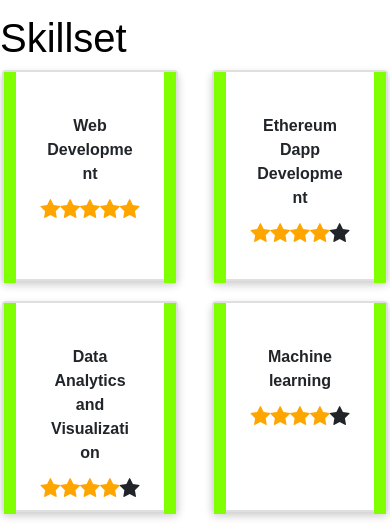
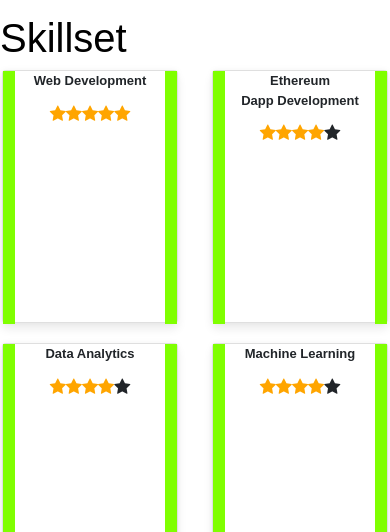
Before and after one commit to bikrantkumar/ThisIsBikrant, a React (Create React App) app: page /#/home in a window 390 px wide. Shown: the part 312-844 px from the top of the page. Built offline with nearby package versions, Linux system fonts and the light colour scheme.

Commit message:
css touches

```diff
--- a/src/App.css
+++ b/src/App.css
@@ -96,6 +96,7 @@ html,body
   display: flex;
   flex-direction: row;
   border-style: solid;
+  flex-wrap: wrap;
   border-width: 2px;
   padding: 3vh;
   border-radius: 4px;
@@ -111,15 +112,12 @@ cursor: pointer;
 box-shadow: 0 10px 20px rgba(0,0,0,.12), 0 4px 8px rgba(0,0,0,.06);
 }
 .title{
-  width: 15vw;
-  padding: 1vh;
+  text-decoration-color: royalblue;
 }
 .about{
-  width: 50vw;
-  padding: 1vh;
+  padding-bottom: 1vh;
 }
 .deployment{
-  width: 25vw;
   display: flex;
   flex-direction: column;
 }
@@ -145,7 +143,7 @@ box-shadow: 0 10px 20px rgba(0,0,0,.12), 0 4px 8px rgba(0,0,0,.06);
   flex-wrap: wrap;
 }
 .footer-2{
-  flex:2;
+  flex:3;
   align-items: center;
 }
 .footer-3{
@@ -153,7 +151,7 @@ box-shadow: 0 10px 20px rgba(0,0,0,.12), 0 4px 8px rgba(0,0,0,.06);
   flex-wrap: wrap;
   padding-top: 20px;
   justify-content: center;
-  flex:1;
+  flex:2;
   align-items: center;
 }
 
@@ -167,18 +165,29 @@ box-shadow: 0 10px 20px rgba(0,0,0,.12), 0 4px 8px rgba(0,0,0,.06);
   }
 }
 /* Style the counter cards */
+
 .card {
   display:flex;
   flex-direction: column;
   position: relative;
-  box-shadow: 0 4px 8px 0 rgba(0, 0, 0, 0.2);
-  padding: 5vh;
-  height: 25vh;
+  font-size: large;
+  height: 30vh;
   width: 45vw;
   font-weight: bolder;
   text-align: center;
   align-self: center;
+  border-radius: 4px;
+  background: #fff;
+  box-shadow: 0 6px 10px rgba(0,0,0,.08), 0 0 6px rgba(0,0,0,.05);
+  transition: .3s transform cubic-bezier(.155,1.105,.295,1.12),.3s box-shadow,.3s -webkit-transform cubic-bezier(.155,1.105,.295,1.12);
 
+cursor: pointer;
+
+}
+@media screen and (max-width: 500px) {
+  .card {
+      font-size: small;
+  }
 }
 .rating{
   display: flex;
@@ -190,6 +199,8 @@ box-shadow: 0 10px 20px rgba(0,0,0,.12), 0 4px 8px rgba(0,0,0,.06);
   border: 1px solid black;
   background-color: red;
   color: floralwhite;
+  transform: scale(1.05);
+  box-shadow: 0 10px 20px rgba(0,0,0,.12), 0 4px 8px rgba(0,0,0,.06);
 }
 ul{
   list-style: none;
@@ -197,7 +208,7 @@ ul{
 .card-2{
   position: absolute;
   left:0vw;
-  height:25vh;
+  height:30vh;
   top:0vh;
   width:3vw;
   border: black;
@@ -208,7 +219,7 @@ ul{
 .card-3{
   position: absolute;
   right:0vw;
-  height:25vh;
+  height:30vh;
   top:0vh;
   width:3vw;
   border: black;
--- a/src/componenets/footer.js
+++ b/src/componenets/footer.js
@@ -26,12 +26,12 @@ function Footer(props){
                 </address>
             </div>
             <div className="footer-3">
-                <a className="btn btn-social-icon btn-google mr-1" href="http://google.com/+"><i className="fa fa-google-plus fa-lg"></i></a>
-                <a className="btn btn-social-icon btn-facebook mr-1" href="http://www.facebook.com/profile.php?id="><i className="fa fa-facebook fa-lg"></i></a>
-                <a className="btn btn-social-icon btn-linkedin mr-1 " href="http://www.linkedin.com/in/"><i className="fa fa-linkedin fa-lg"></i></a>
-                <a className="btn btn-social-icon btn-twitter mr-1 " href="http://twitter.com/"><i className="fa fa-twitter fa-lg"></i></a>
-                <a className="btn btn-social-icon btn-google mr-1 " href="http://youtube.com/"><i className="fa fa-youtube fa-lg"></i></a>
-                <a className="btn btn-social-icon mr-1" href="mailto:"><i className="fa fa-envelope-o fa-lg"></i></a>
+                <a className="btn btn-social-icon btn-google mr-1" href="http://google.com/+"><i className="fa fa-google-plus fa-2x"></i></a>
+                <a className="btn btn-social-icon btn-facebook mr-1" href="http://www.facebook.com/profile.php?id="><i className="fa fa-facebook fa-2x"></i></a>
+                <a className="btn btn-social-icon btn-linkedin mr-1 " href="http://www.linkedin.com/in/"><i className="fa fa-linkedin fa-2x"></i></a>
+                <a className="btn btn-social-icon btn-twitter mr-1 " href="http://twitter.com/"><i className="fa fa-twitter fa-2x"></i></a>
+                <a className="btn btn-social-icon btn-google mr-1 " href="http://youtube.com/"><i className="fa fa-youtube fa-2x"></i></a>
+                <a className="btn btn-social-icon mr-1" href="mailto:"><i className="fa fa-envelope-o fa-2x"></i></a>
             </div>
         </div>
          <div className="footer col-auto justify-content-center">
--- a/src/componenets/home.js
+++ b/src/componenets/home.js
@@ -16,7 +16,7 @@ class Main extends Component{
                 </div>
                 <div className="body-3">
                     <div className="row">
-                            <div className="card project-1"> Web Development
+                            <div className="card"> Web Development
                                 <ul>
                                     <li className="card-2"></li>
                                     <li className="card-3"></li>
@@ -29,7 +29,7 @@ class Main extends Component{
                                     <span class="fa fa-star fa-lg  checked"></span>
                                 </div>
                             </div>
-                            <div className="card  project-1">Ethereum Dapp Development
+                            <div className="card ">Ethereum <br/> Dapp Development
                                 <ul>
                                     <li className="card-2"></li>
                                     <li className="card-3"></li>
@@ -44,7 +44,7 @@ class Main extends Component{
                             </div>
                     </div>
                     <div className="row">
-                        <div className="card  project-1">Data Analytics and Visualization
+                        <div className="card"> Data Analytics
                             <ul>
                                 <li className="card-2"></li>
                                 <li className="card-3"></li>
@@ -57,7 +57,7 @@ class Main extends Component{
                                     <span class="fa fa-star fa-lg  "></span>
                             </div>
                         </div>
-                        <div className="card  project-1">Machine learning
+                        <div className="card">Machine Learning
                             <ul>
                                 <li className="card-2"></li>
                                 <li className="card-3"></li>
--- a/src/componenets/projects.js
+++ b/src/componenets/projects.js
@@ -12,9 +12,9 @@ class Projects extends Component{
             </Breadcrumb>
             <div className="project">
                 <div className="project-1">
-                    <h1 className="title"> Shooting Game </h1>
+                    <div className="title"><h1> Shooting Game </h1></div>
                     <div className="about">
-                    A mini-project game in which you have to shoot the goblin to win. for
+                    A mini-project game in which you have to shoot the goblin in order to win. for
                     which it uses pygame and python deployed using trinklet.io.
                     </div>
                     <div className="deployment">
```
